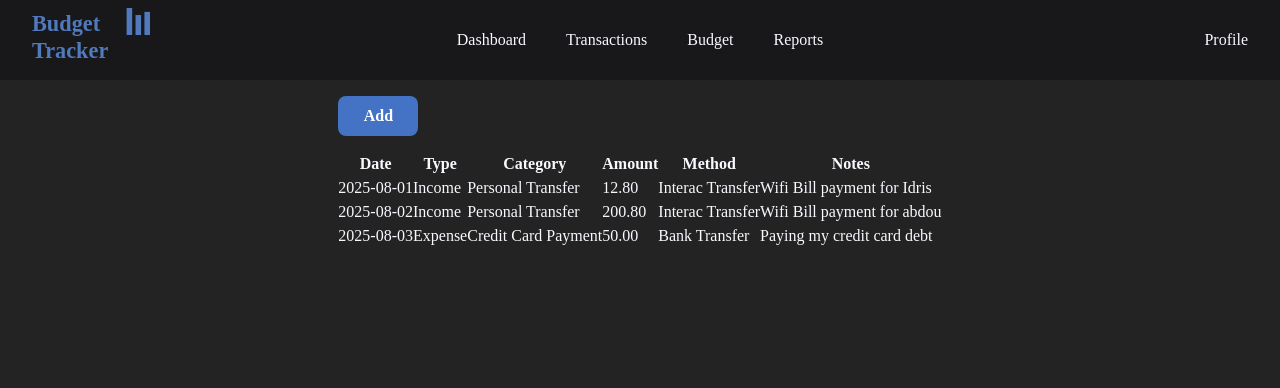
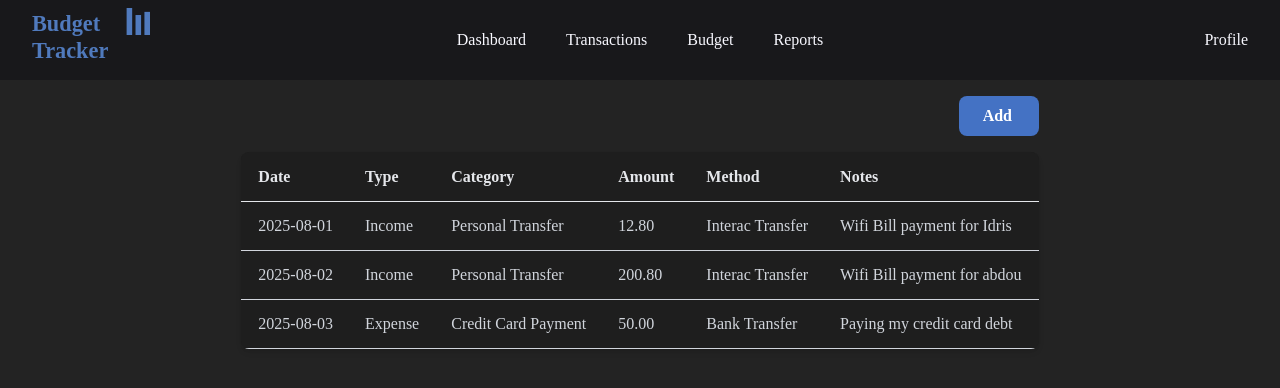
Before and after one commit to adelkandi/budget-tracker, a React (Vite) app in the folder frontend/: page /transactions in a window 1280 px wide. Shown: the top 388 px of the page. Built offline with nearby package versions, Linux system fonts and the light colour scheme.

Commit message:
Add: { Creating design for the table }

```diff
--- a/frontend/src/pages/transactions.tsx
+++ b/frontend/src/pages/transactions.tsx
@@ -5,46 +5,50 @@ function Transactions(){
         <>
             <Navbar />
             <div className="transactions-container grid justify-center">
-                {/* This is a test to design the table later it will change */}
-                <button className=" button inline-flex items-center justify-center px-6 py-2 rounded-lg
+                {/* This is a test to design the table later it will change {AI help used for testing here, the real design will come later after db is connected}*/}
+                <button className=" button inline-flex items-center justify-self-end px-6 py-2 rounded-lg
                             bg-blue-700 text-white font-semibold
                             hover:bg-blue-700 active:bg-blue-800
                             focus:outline-none focus:ring-2 focus:ring-blue-400 focus:ring-offset-2
-                            transition">Add</button>
-                <table>
-                    <tr>
-                        <th>Date</th>
-                        <th>Type</th>
-                        <th>Category</th>
-                        <th>Amount</th>
-                        <th>Method</th>
-                        <th>Notes</th>
-                    </tr>
-                    <tr>
-                        <td>2025-08-01 </td>
-                        <td>Income</td>
-                        <td>Personal Transfer</td>
-                        <td>12.80</td>
-                        <td>Interac Transfer</td>
-                        <td>Wifi Bill payment for Idris</td>
-                    </tr>
-                    <tr>
-                        <td>2025-08-02 </td>
-                        <td>Income</td>
-                        <td>Personal Transfer</td>
-                        <td>200.80</td>
-                        <td>Interac Transfer</td>
-                        <td>Wifi Bill payment for abdou</td>
-                    </tr>
-                    <tr>
-                        <td>2025-08-03 </td>
-                        <td>Expense</td>
-                        <td>Credit Card Payment</td>
-                        <td>50.00 </td>
-                        <td>Bank Transfer</td>
-                        <td>Paying my credit card debt</td>
-                    </tr>
-                </table>
+                            transition">
+                                Add
+                </button>
+                <div className="overflow-x-auto bg-[#1E1E1E] rounded-lg shadow-md">
+                    <table className="min-w-full border border-[#1E1E1E]">
+                        <tr className="bg-[#1E1E1E] text-gray-200">
+                            <th className="py-3 px-4 text-left border-b">Date</th>
+                            <th className="py-3 px-4 text-left border-b">Type</th>
+                            <th className="py-3 px-4 text-left border-b">Category</th>
+                            <th className="py-3 px-4 text-left border-b">Amount</th>
+                            <th className="py-3 px-4 text-left border-b">Method</th>
+                            <th className="py-3 px-4 text-left border-b">Notes</th>
+                        </tr>
+                        <tr className="bg-[#1E1E1E] text-gray-300">
+                            <td className="py-3 px-4 border-b">2025-08-01 </td>
+                            <td className="py-3 px-4 border-b">Income</td>
+                            <td className="py-3 px-4 border-b">Personal Transfer</td>
+                            <td className="py-3 px-4 border-b">12.80</td>
+                            <td className="py-3 px-4 border-b">Interac Transfer</td>
+                            <td className="py-3 px-4 border-b">Wifi Bill payment for Idris</td>
+                        </tr>
+                        <tr className="bg-[#1E1E1E] text-gray-300">
+                            <td className="py-3 px-4 border-b">2025-08-02 </td>
+                            <td className="py-3 px-4 border-b">Income</td>
+                            <td className="py-3 px-4 border-b">Personal Transfer</td>
+                            <td className="py-3 px-4 border-b">200.80</td>
+                            <td className="py-3 px-4 border-b">Interac Transfer</td>
+                            <td className="py-3 px-4 border-b">Wifi Bill payment for abdou</td>
+                        </tr>
+                        <tr className="bg-[#1E1E1E] text-gray-300">
+                            <td className="py-3 px-4 border-b">2025-08-03 </td>
+                            <td className="py-3 px-4 border-b">Expense</td>
+                            <td className="py-3 px-4 border-b">Credit Card Payment</td>
+                            <td className="py-3 px-4 border-b">50.00 </td>
+                            <td className="py-3 px-4 border-b">Bank Transfer</td>
+                            <td className="py-3 px-4 border-b">Paying my credit card debt</td>
+                        </tr>
+                    </table>
+                </div>
             </div>
         </>
     )
```
